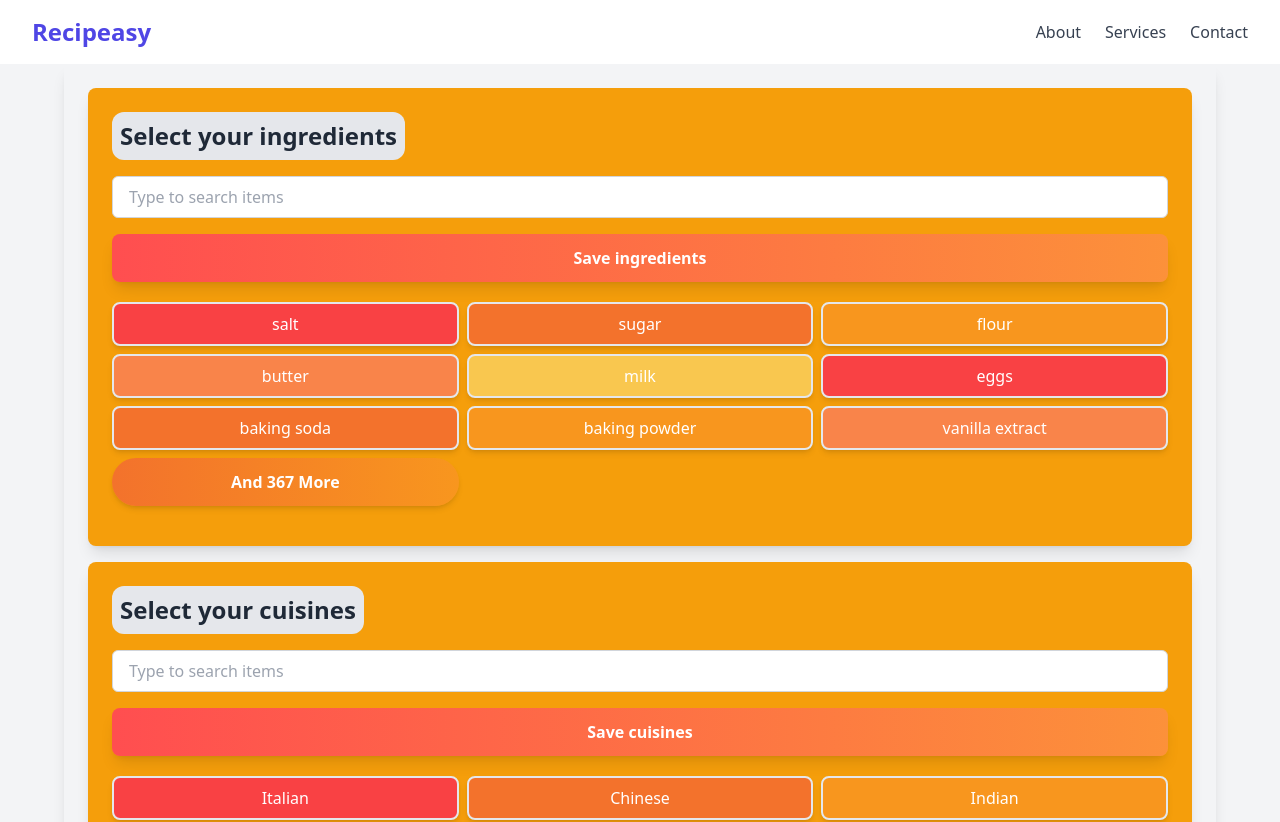
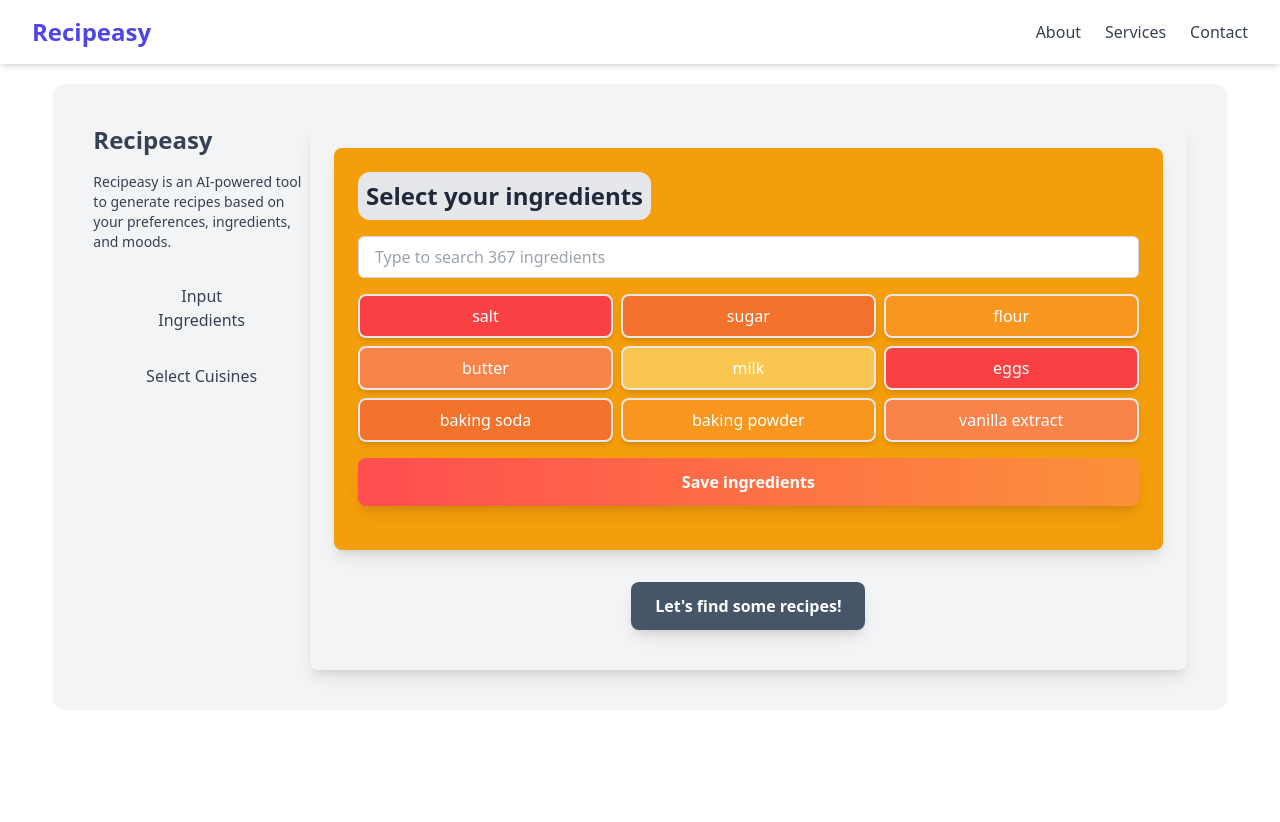
Before and after one commit to michael-shu/recipeasy, a Next.js app: page /form in a window 1280 px wide. Shown: the top 822 px of the page. After the commit the page ends 800 px from the top, so only its background shows below. Built offline with nearby package versions, Linux system fonts and the light colour scheme.

Commit message:
oh lord that looks so much better

```diff
--- a/app/components/Form.tsx
+++ b/app/components/Form.tsx
@@ -1,7 +1,5 @@
 'use client';
 import { useState } from "react";
-//import Ingredients from './Ingredients';
-//import Cuisines from './Cuisines';
 import React from 'react';
 import FormSection from './FormSection';
 import { ToastContainer, toast } from 'react-toastify';
@@ -16,8 +14,13 @@ type recipe = {
 
 const Form = ({ ingredients, cuisines }: { ingredients: string[], cuisines: string[] }) => {
 
+  //state to pass down to child components, so that on save, we can store the changed items in Form
   const [selectedIngredients, setSelectedIngredients] = useState<string[]>([]);
   const [selectedCuisines, setSelectedCuisines] = useState<string[]>([]);
+
+  const [step, setStep] = useState(0);
+
+
 
   const [submitted, setSubmitted] = useState(false);
 
@@ -44,8 +47,8 @@ const Form = ({ ingredients, cuisines }: { ingredients: string[], cuisines: stri
     setLoading(true);
     //needed since this is client side
 
-    const url = "https://recipeasy-zeta.vercel.app/";
-    //const url = "http://localhost:3000/";
+    //const url = "https://recipeasy-zeta.vercel.app/";
+    const url = "http://localhost:3000/";
 
     const res = await fetch(url + "api/chatgpt",
       {
@@ -76,15 +79,30 @@ const Form = ({ ingredients, cuisines }: { ingredients: string[], cuisines: stri
   }
 
   return (
-    <div className="flex flex-col items-center justify-center text-center bg-gray-100">
-      <div className="shadow-lg rounded-lg p-6 w-full max-w-6xl">
+    <div className="flex flex-row justify-center place-self-center m-5 rounded-xl p-10 bg-gray-100 w-11/12">
+      <div className="flex flex-col w-1/4 text-gray-700">
+        <div className="text-2xl font-bold mb-4">Recipeasy</div>
+
+        <p className="text-gray-700 text-sm mb-6">
+          Recipeasy is an AI-powered tool to generate recipes based on your preferences, ingredients, and moods.
+        </p>
+
+        <div className="flex flex-col gap-4 w-4/6 self-center">
+          <button onClick={() => setStep(0)}className="hover:bg-gray-300 py-2 px-4 rounded">
+            Input Ingredients
+          </button>
+          <button onClick={() => setStep(1)} className="hover:bg-gray-300 py-2 px-4 rounded">
+            Select Cuisines
+          </button>
+        </div>
+      </div>
+
+      <div className="text-center flex flex-col shadow-lg rounded-lg p-6 w-full max-w-6xl">
 
         {!submitted &&
           <div className="mb-4 space-y-4">
-            {/*step === 0 && <Ingredients ingredients={ingredients} setIngredients={setSelectedIngredients}/>*/}
-            <FormSection name={"ingredient"} setItems={setSelectedIngredients} items={ingredients} />
-            {/*step === 1 && <Cuisines cuisines={cuisines} setCuisines={setSelectedCuisines}/>*/}
-            <FormSection name={"cuisine"} setItems={setSelectedCuisines} items={cuisines} />
+            {step === 0 && <FormSection name={"ingredient"} setItems={setSelectedIngredients} items={ingredients}/>}
+            {step === 1 && <FormSection name={"cuisine"} setItems={setSelectedCuisines} items={cuisines} />}
 
             <ToastContainer
             />
--- a/app/components/FormSection.tsx
+++ b/app/components/FormSection.tsx
@@ -61,21 +61,10 @@ const Input = ({name, items, setItems}: {name:string,  items: string[], setItems
                         type="text"
                         value={itemFilterValue}
                         onChange={filterItems}
-                        placeholder="Type to search items"
+                        placeholder={"Type to search " + items.length + " " + name + "s"}
                         className="flex-1 focus:outline-none text-black"
                     />
                 </div>
-
-                <button
-                    onClick={handleSubmit}
-                    type="submit"
-                    className="w-full px-6 py-3 rounded-lg text-white font-bold shadow-lg
-                        bg-gradient-to-r from-[#ff4e50] to-[#fc913a] hover:from-[#fc913a] hover:to-[#f9d423]
-                        transition-transform transform hover:scale-105 active:scale-95
-                        focus:outline-none focus:ring-4 focus:ring-[#f9d423]/50 mb-5 justify-self-center"
-                >
-                    Save {name}s
-                </button>
 
                 <div className="grid grid-cols-3 gap-2 mb-4">
                     {items.filter((item) => item.includes(itemFilterValue))
@@ -101,15 +90,17 @@ const Input = ({name, items, setItems}: {name:string,  items: string[], setItems
                             );
                         })}
 
-                        <button
-                            className="px-6 py-3 rounded-full text-white font-semibold shadow-md
-                               transition-transform transform hover:scale-105 active:scale-95
-                               bg-gradient-to-r from-[#f3722c] to-[#f8961e] hover:from-[#f9844a] hover:to-[#f9c74f]
-                               focus:outline-none focus:ring-4 focus:ring-[#f9c74f]/50"
-                        >
-                            And {items.length} More
-                        </button>
                 </div>
+                <button
+                    onClick={handleSubmit}
+                    type="submit"
+                    className="w-full px-6 py-3 rounded-lg text-white font-bold shadow-lg
+                        bg-gradient-to-r from-[#ff4e50] to-[#fc913a] hover:from-[#fc913a] hover:to-[#f9d423]
+                        transition-transform transform hover:scale-105 active:scale-95
+                        focus:outline-none focus:ring-4 focus:ring-[#f9d423]/50 mb-5 justify-self-center"
+                >
+                    Save {name}s
+                </button>
             </form>
         </div>
     );
--- a/app/food.json
+++ b/app/food.json
@@ -415,6 +415,97 @@
         "Swiss",
         "Belgian",
         "Persian",
-        "Tibetan"
+        "Tibetan",
+        "Uzbek",
+        "Kazakh",
+        "Armenian",
+        "Georgian",
+        "Mongolian",
+        "Sri Lankan",
+        "Bangladeshi",
+        "Nepalese",
+        "Azerbaijani",
+        "Chilean",
+        "Uruguayan",
+        "Paraguayan",
+        "Venezuelan",
+        "Colombian",
+        "Costa Rican",
+        "Salvadoran",
+        "Honduran",
+        "Guatemalan",
+        "Nicaraguan",
+        "Panamanian",
+        "Burmese",
+        "Laotian",
+        "Cambodian",
+        "Hakka",
+        "Szechuan",
+        "Cantonese",
+        "Macao",
+        "Yunnan",
+        "Andean",
+        "Bolivian",
+        "Ecuadorian",
+        "Algerian",
+        "Tunisian",
+        "Libyan",
+        "Sudanese",
+        "Somali",
+        "Rwandan",
+        "Kenyan",
+        "Tanzanian",
+        "Ugandan",
+        "Malawian",
+        "Zambian",
+        "Zimbabwean",
+        "South African",
+        "Namibian",
+        "Mozambican",
+        "Batswana",
+        "Madagascan",
+        "Maasai",
+        "Czech",
+        "Slovakian",
+        "Hungarian",
+        "Romanian",
+        "Bulgarian",
+        "Serbian",
+        "Croatian",
+        "Bosnian",
+        "Slovenian",
+        "Montenegrin",
+        "Albanian",
+        "Macedonian",
+        "Lithuanian",
+        "Latvian",
+        "Estonian",
+        "Icelandic",
+        "Welsh",
+        "Cornish",
+        "Basque",
+        "Catalan",
+        "Galician",
+        "Aruban",
+        "Jamaican",
+        "Trinidadian",
+        "Barbadian",
+        "Bahaman",
+        "Grenadian",
+        "St. Lucian",
+        "Antiguan",
+        "Bermudian",
+        "New Zealand",
+        "Samoan",
+        "Tongan",
+        "Fijian",
+        "Tahitian",
+        "Papuan",
+        "Micronesian",
+        "Marshallese",
+        "Palauan",
+        "Kiribati",
+        "Tuvaluan",
+        "Cook Islands"
     ]
 }
--- a/app/layout.tsx
+++ b/app/layout.tsx
@@ -15,8 +15,10 @@ const geistMono = localFont({
 });
 
 export const metadata: Metadata = {
-  title: "Create Next App",
-  description: "Generated by create next app",
+  title: "Recipeasy",
+  description: "Your ultimate destination for finding recipes and exploring cuisines." +
+  "Whether you're hunting for the perfect dish or just looking to mix up your meal plan," +
+  "Recipeasy makes it easy and fun.",
 };
 
 export default function RootLayout({
```
